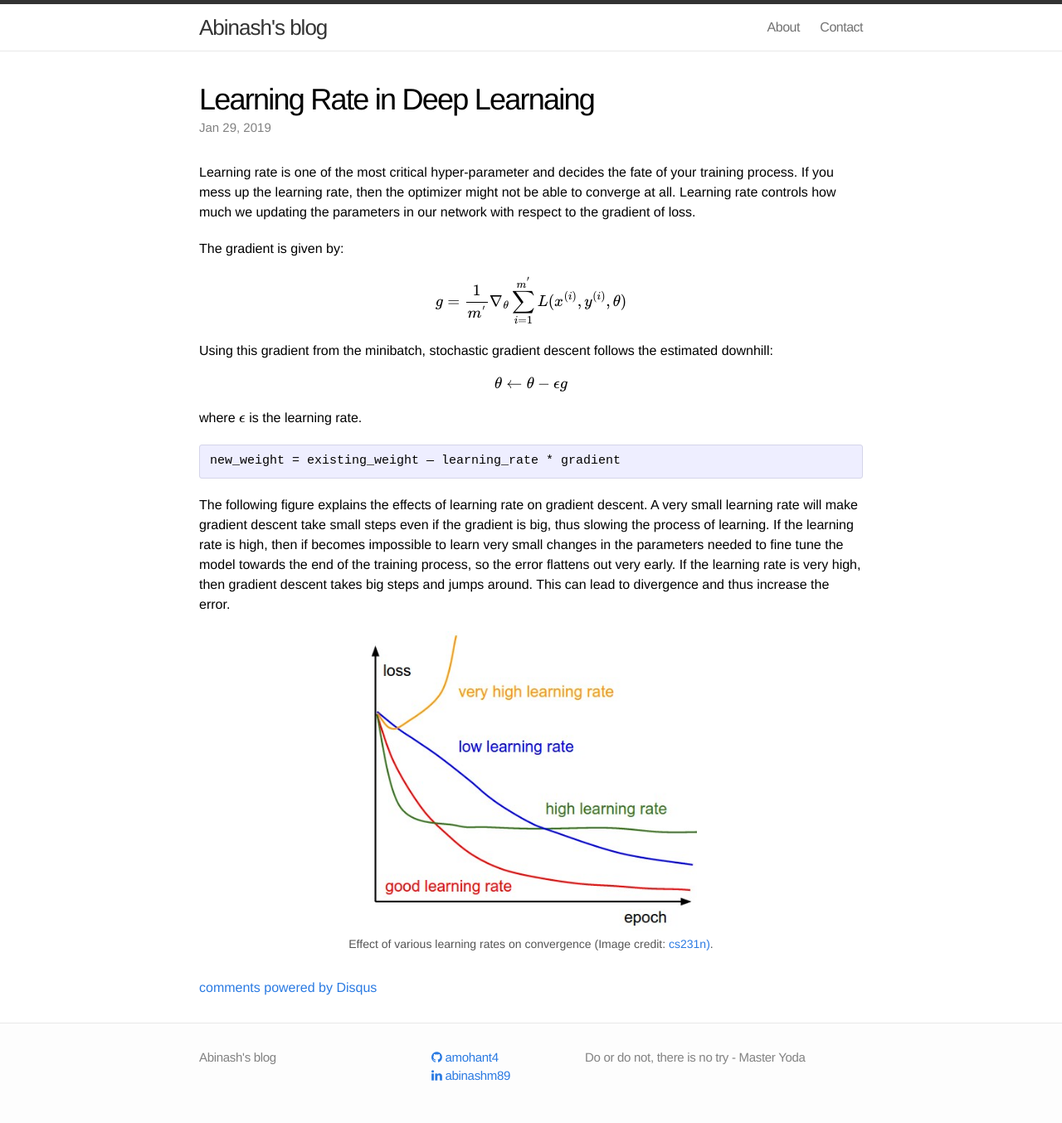
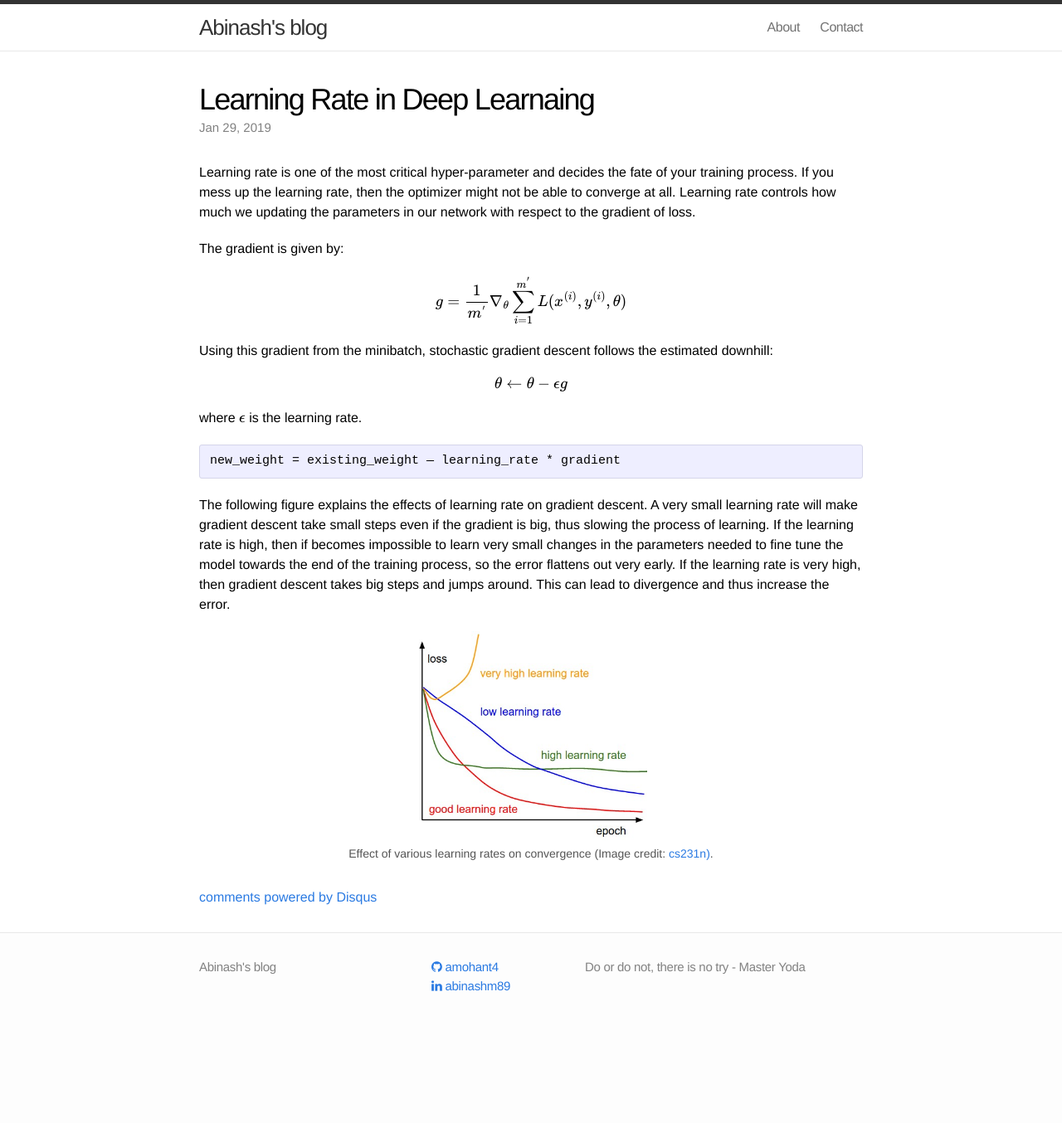
Before and after one commit to amohant4/amohant4.github.io, a Jekyll site: the page built from _posts/2019-01-29-Learning-Rate-Deep_learning.markdown, in a window 1280 px wide. Shown: the whole page at 83% size. Built offline with Jekyll 4.4.1, drawn with Linux system fonts in a browser that asks for light colours; nearby versions of some CDN libraries; formulas are drawn with MathJax 3; comment, search, counter and statistics services are not loaded; after the commit the page ends 1245 px from its top, so only the background shows below that.

Commit message:
Update 2019-01-29-Learning-Rate-Deep_learning.markdown

```diff
--- a/_posts/2019-01-29-Learning-Rate-Deep_learning.markdown
+++ b/_posts/2019-01-29-Learning-Rate-Deep_learning.markdown
@@ -26,6 +26,6 @@
 The following figure explains the effects of learning rate on gradient descent. A very small learning rate will make gradient descent take small steps even if the gradient is big, thus slowing the process of learning. If the learning rate is high, then if becomes impossible to learn very small changes in the parameters needed to fine tune the model towards the end of the training process, so the error flattens out very early. If the learning rate is very high, then gradient descent takes big steps and jumps around. This can lead to divergence and thus increase the error.
 
 <div class="imgcap">
-<img src="/assets/Learning-Rate-Selection/effect_of_lr.png" width="50%">
+<img src="/assets/Learning-Rate-Selection/effect_of_lr.png" width="35%">
 <div class="thecap">Effect of various learning rates on convergence (Image credit: <a href="http://cs231n.github.io/neural-networks-3/">cs231n)</a>.</div>
 </div>
```
